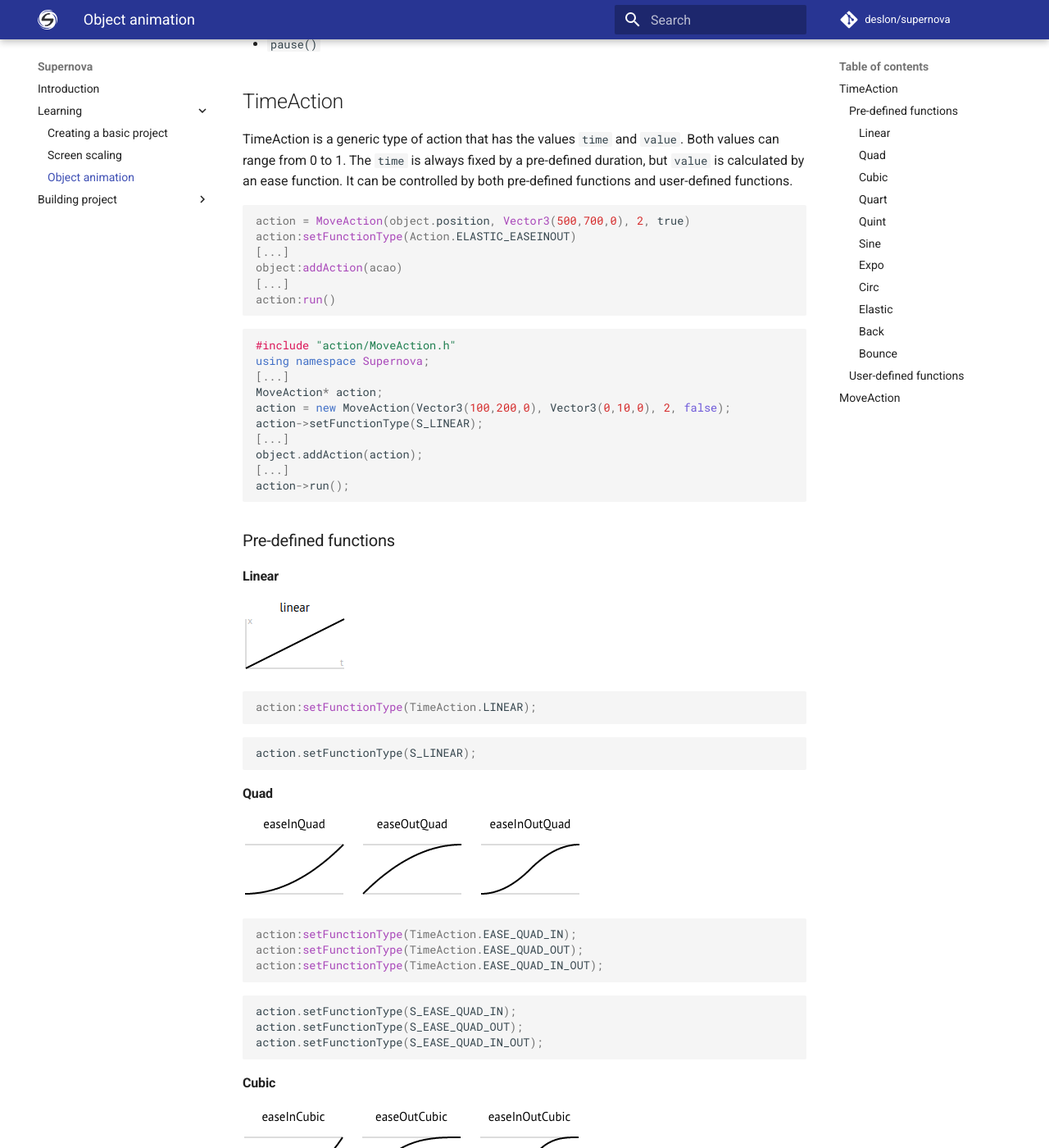
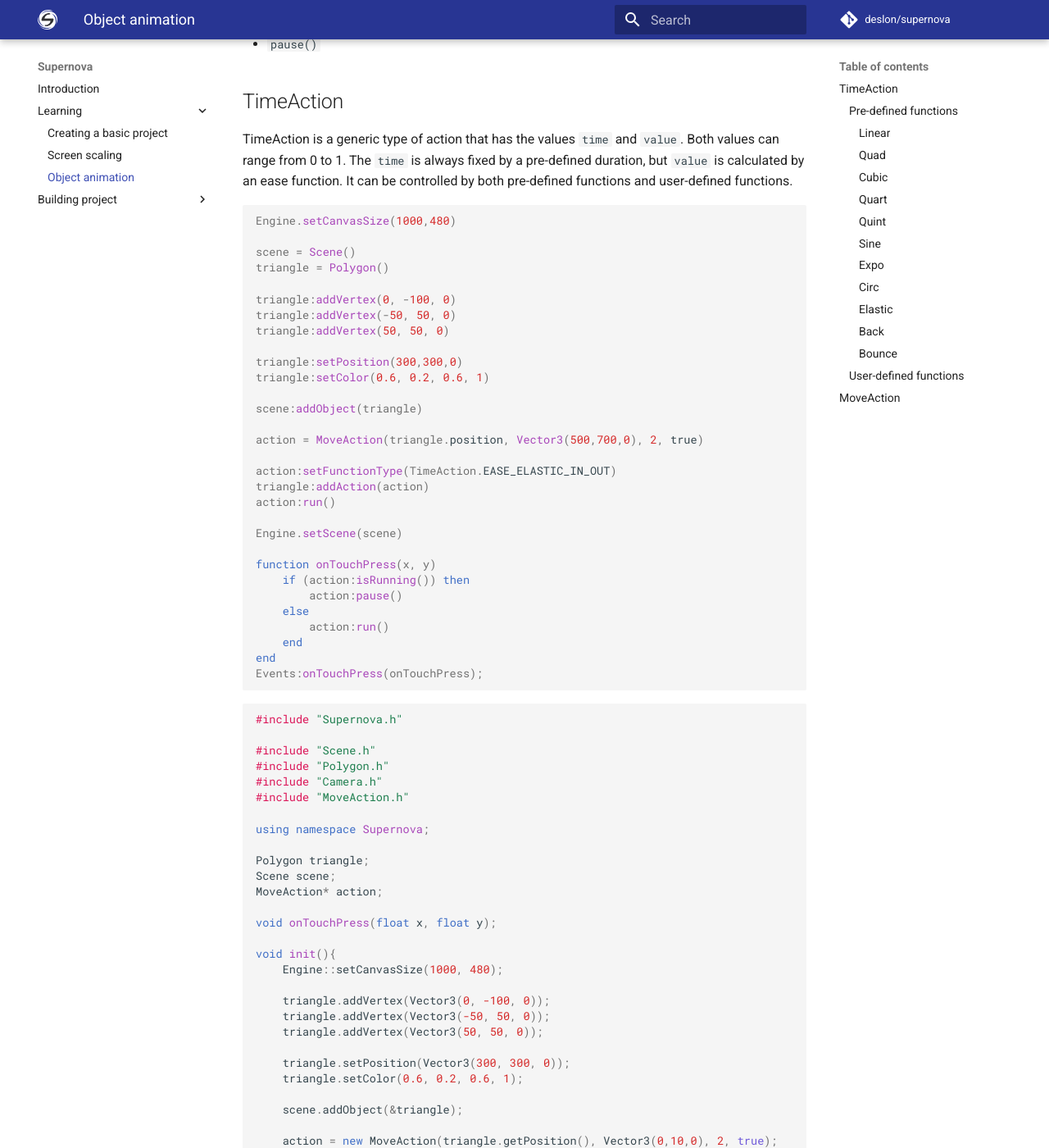
Before and after one commit to eduardodoria/supernova-docs, an MkDocs documentation site: the page built from docs/learning/object-animation.md, in a window 1280 px wide and 1400 px high, scrolled down 659 px. Shown: the whole window at 82% size. Built offline with MkDocs 1.6.1 and Material for MkDocs 9.7.7, drawn with Linux system fonts in a browser that asks for light colours; comment, search, counter and statistics services are not loaded; old or Windows-style settings are respelled for this version of MkDocs; some of the changed text lies outside the part shown.

Commit message:
Correction of code samples

````diff
--- a/docs/learning/object-animation.md
+++ b/docs/learning/object-animation.md
@@ -22,24 +22,81 @@ Any kind of **action** can be controlled with these tree commands:
 TimeAction is a generic type of action that has the values ```time``` and ```value```. Both values can range from 0 to 1. The ```time``` is always fixed by a pre-defined duration, but ```value``` is calculated by an ease function. It can be controlled by both pre-defined functions and user-defined functions.
 
 ``` lua
-action = MoveAction(object.position, Vector3(500,700,0), 2, true)
-action:setFunctionType(Action.ELASTIC_EASEINOUT)
-[...]
-object:addAction(acao)
-[...]
+Engine.setCanvasSize(1000,480)
+
+scene = Scene()
+triangle = Polygon()
+
+triangle:addVertex(0, -100, 0)
+triangle:addVertex(-50, 50, 0)
+triangle:addVertex(50, 50, 0)
+
+triangle:setPosition(300,300,0)
+triangle:setColor(0.6, 0.2, 0.6, 1)
+
+scene:addObject(triangle)
+
+action = MoveAction(triangle.position, Vector3(500,700,0), 2, true)
+
+action:setFunctionType(TimeAction.EASE_ELASTIC_IN_OUT)
+triangle:addAction(action)
 action:run()
+
+Engine.setScene(scene)
+
+function onTouchPress(x, y)
+    if (action:isRunning()) then
+        action:pause()
+    else
+        action:run()
+    end
+end
+Events:onTouchPress(onTouchPress);
 ```
 ``` c++
-#include "action/MoveAction.h"
+#include "Supernova.h"
+
+#include "Scene.h"
+#include "Polygon.h"
+#include "Camera.h"
+#include "MoveAction.h"
+
 using namespace Supernova;
-[...]
+
+Polygon triangle;
+Scene scene;
 MoveAction* action;
-action = new MoveAction(Vector3(100,200,0), Vector3(0,10,0), 2, false);
-action->setFunctionType(S_LINEAR);
-[...]
-object.addAction(action);
-[...]
-action->run();
+
+void onTouchPress(float x, float y);
+
+void init(){
+    Engine::setCanvasSize(1000, 480);
+
+    triangle.addVertex(Vector3(0, -100, 0));
+    triangle.addVertex(Vector3(-50, 50, 0));
+    triangle.addVertex(Vector3(50, 50, 0));
+
+    triangle.setPosition(Vector3(300, 300, 0));
+    triangle.setColor(0.6, 0.2, 0.6, 1);
+
+    scene.addObject(&triangle);
+
+    action = new MoveAction(triangle.getPosition(), Vector3(0,10,0), 2, true);
+
+    action->setFunctionType(S_LINEAR);
+    triangle.addAction(action);
+    action->run();
+
+    Engine::setScene(&scene);
+    Events::onTouchPress(onTouchPress);
+}
+
+void onTouchPress(float x, float y){
+    if (action->isRunning())
+        action->pause();
+    else
+        action->run();
+}
 ```
 
 ### Pre-defined functions
````
Also changed, not shown: docs/learning/creating-a-basic-project.md (+21 -21 lines).
